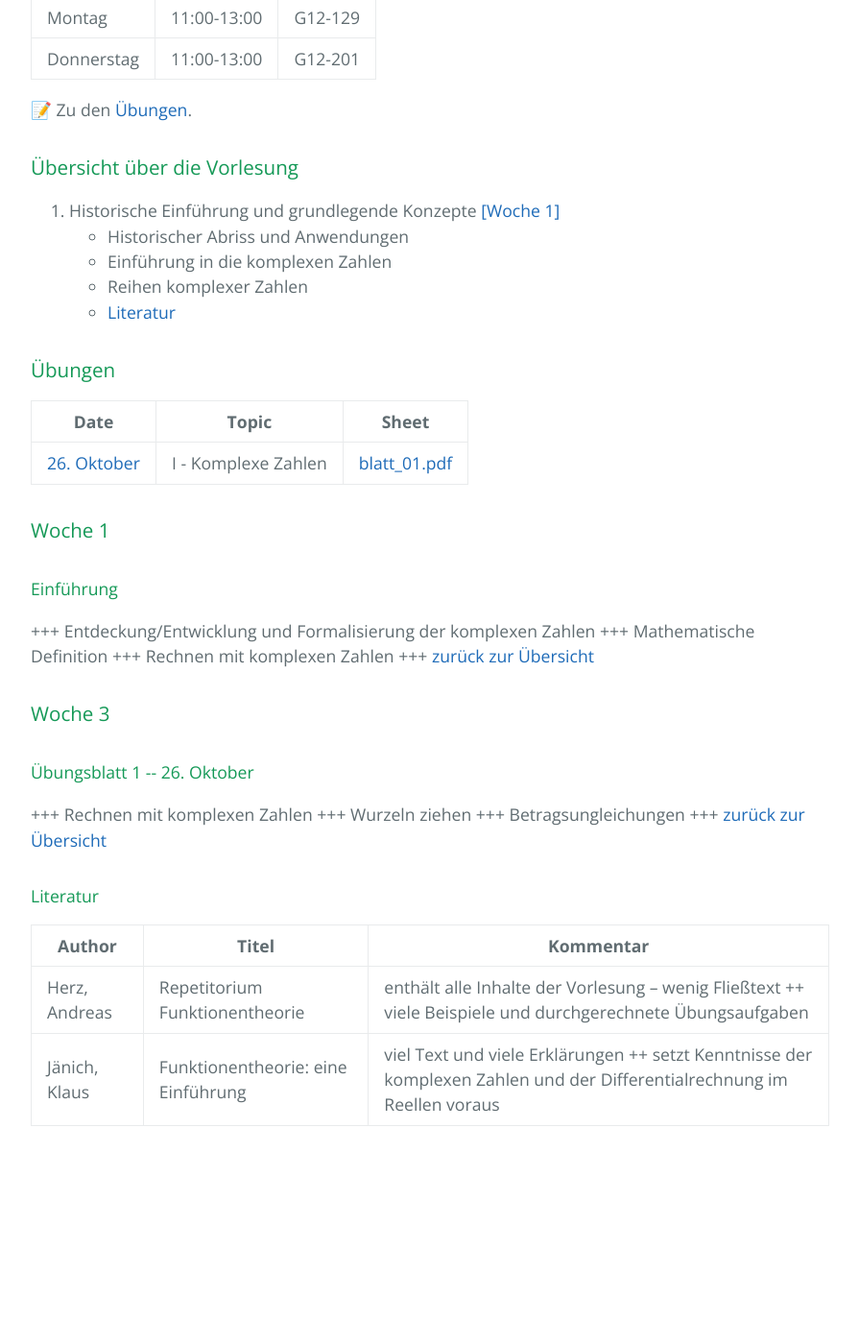
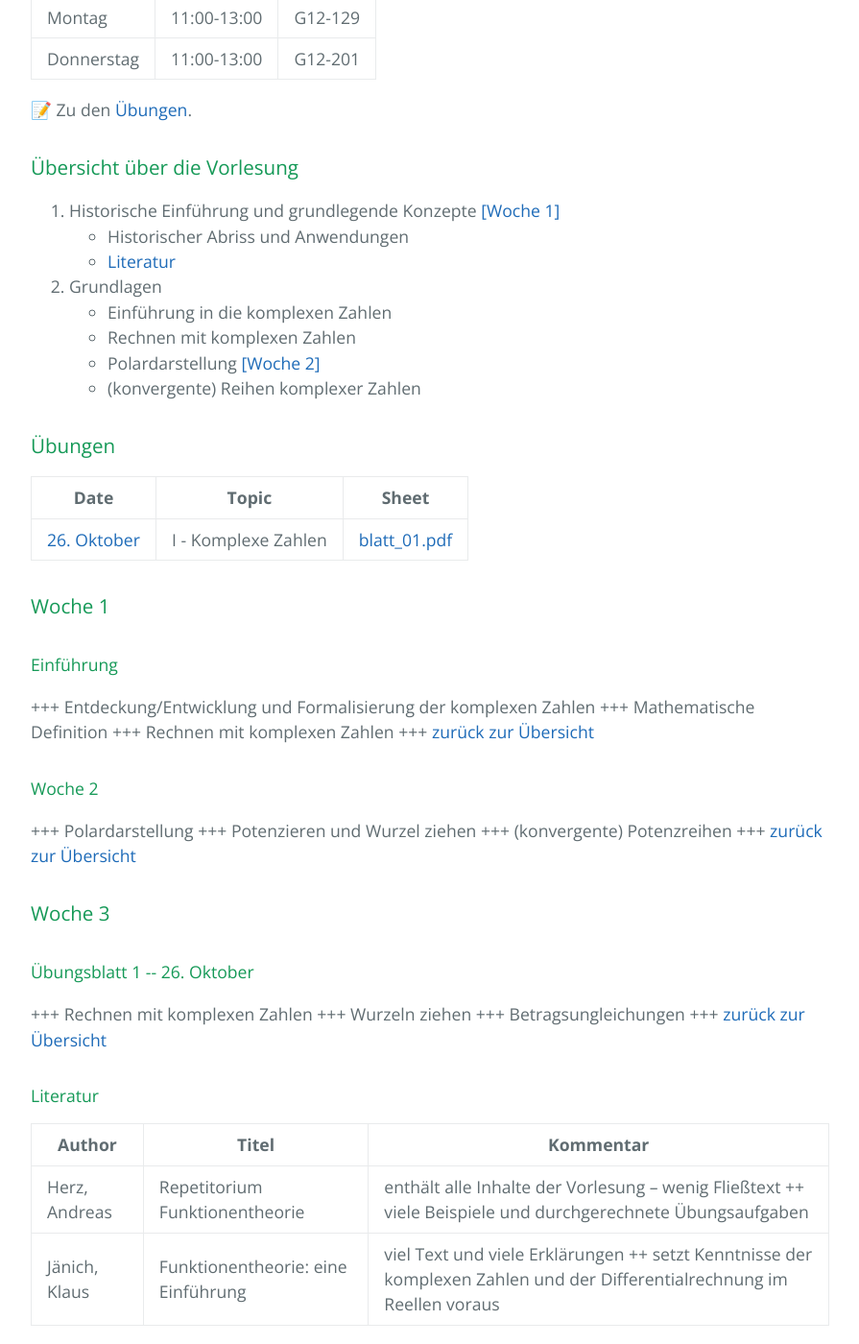
Before and after one commit to highlando/17-funktionentheorie-ovgu, a Jekyll site: the page built from index.md, in a window 1280 px wide and 1400 px high, scrolled down 491 px. Shown: the whole window at 96% size, without its empty margins (192-1087 px from the left). Built offline with Jekyll 4.4.1, drawn with Linux system fonts in a browser that asks for light colours; emoji names are drawn with the system emoji font; our own code applies the rules of GitHub Pages for plain Markdown files; before the commit the page ends 1696 px from its top, so only the background shows below that.

Commit message:
website update

```diff
--- a/index.md
+++ b/index.md
@@ -19,9 +19,12 @@ Hier gibt's die grundlegenden und aktuelle Informationen zur Vorlesung *Funktion
 <h3 id="overview">&Uuml;bersicht &uuml;ber die Vorlesung</h3>
  0. Historische Einf&uuml;hrung und grundlegende Konzepte [[Woche 1]](#woche-1)
    * Historischer Abriss und Anwendungen
+   * [Literatur](#literature)
+ 1. Grundlagen
    * Einf&uuml;hrung in die komplexen Zahlen
-   * Reihen komplexer Zahlen
-   * [Literatur](#literature)
+   * Rechnen mit komplexen Zahlen
+   * Polardarstellung [[Woche 2]](#woche-2)
+   * (konvergente) Reihen komplexer Zahlen
 
 <h3 id='uebungen'>&Uuml;bungen</h3>
 
@@ -35,6 +38,10 @@ Hier gibt's die grundlegenden und aktuelle Informationen zur Vorlesung *Funktion
 
 +++ Entdeckung/Entwicklung und Formalisierung der komplexen Zahlen +++ Mathematische Definition +++ Rechnen mit komplexen Zahlen +++ [zur&uuml;ck zur &Uuml;bersicht](#overview)
 
+#### Woche 2
+
++++ Polardarstellung +++ Potenzieren und Wurzel ziehen +++ (konvergente) Potenzreihen +++ [zur&uuml;ck zur &Uuml;bersicht](#overview)
+
 ### Woche 3
 
 <h4 id="exercisei"> &Uuml;bungsblatt 1 -- 26. Oktober </h4>
```
